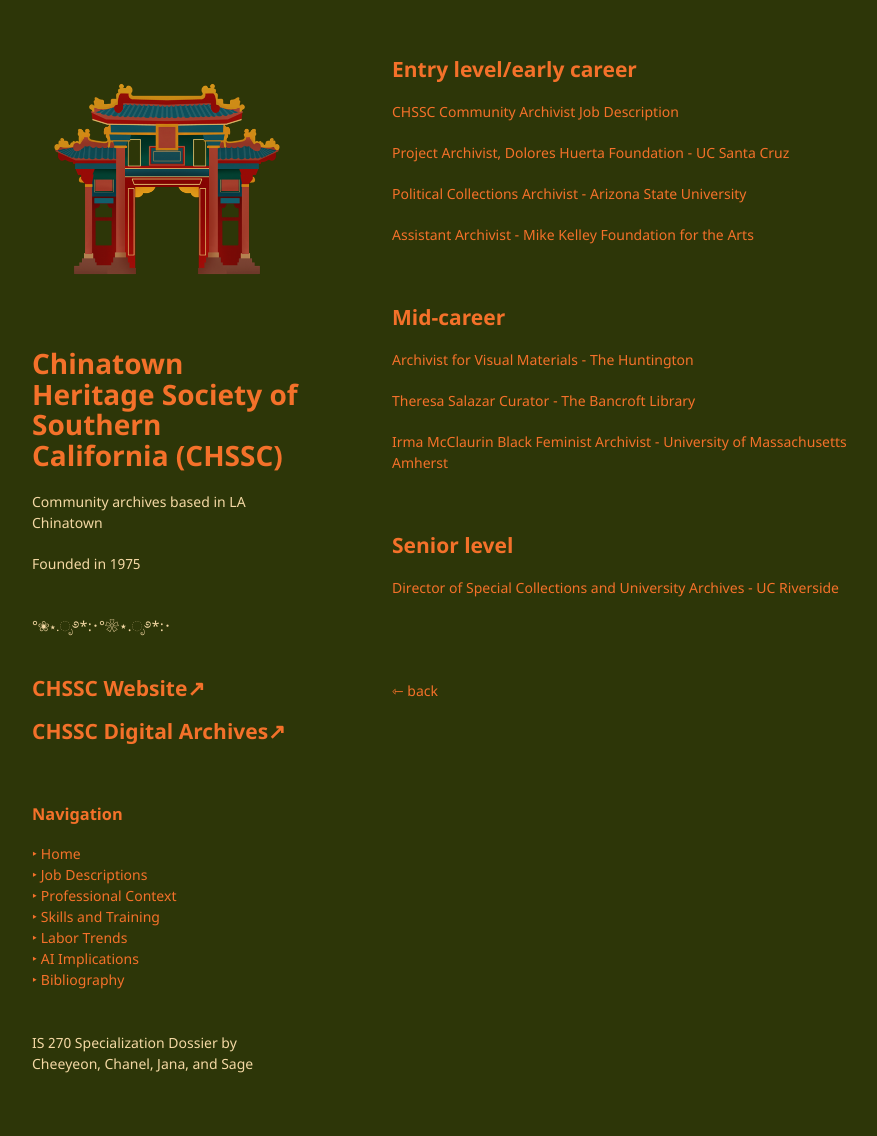
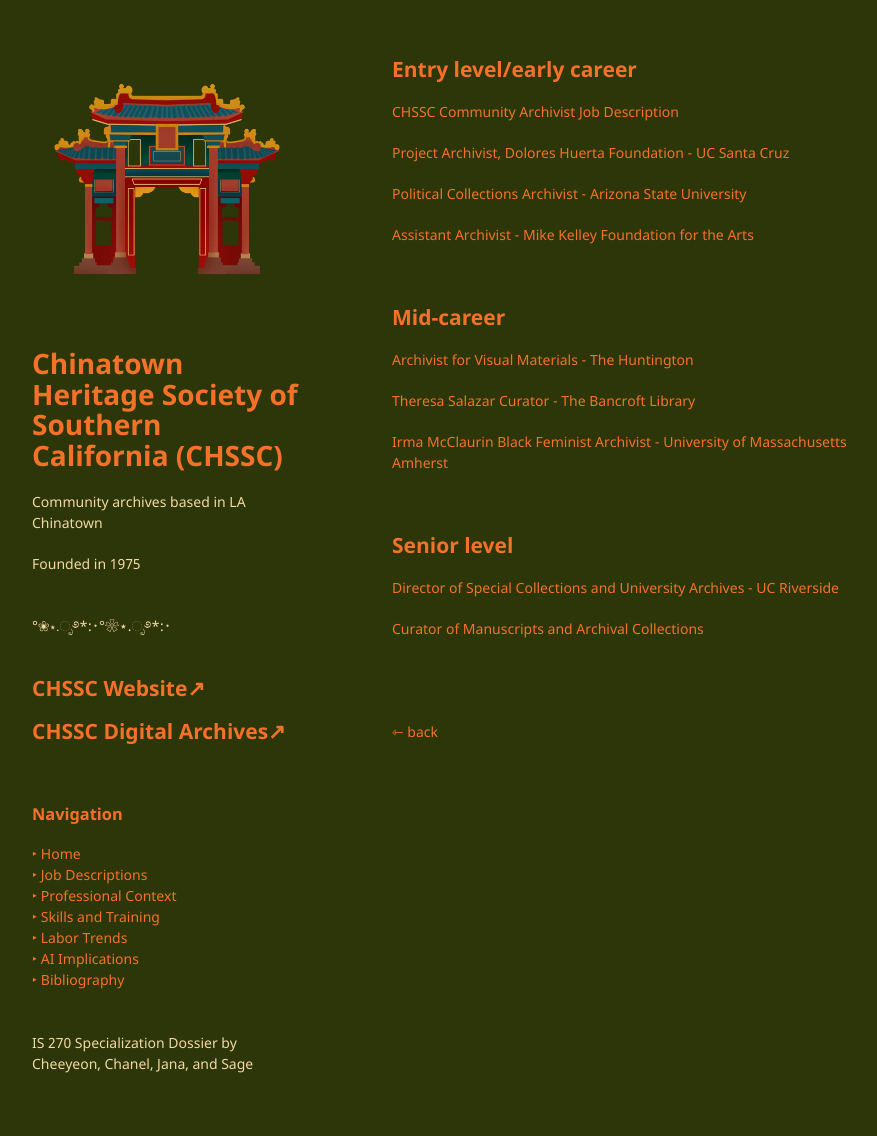
Before and after one commit to chaanelly/IS270-CHSSC, a Jekyll site: the page built from pages/community-archivist.md, in a window 1280 px wide. Shown: the whole page, without its empty margins (178-1055 px from the left). Built offline with Jekyll 4.4.1, drawn with Linux system fonts in a browser that asks for light colours; our own code applies the rules of GitHub Pages for plain Markdown files.

Commit message:
Update community-archivist.md

```diff
--- a/pages/community-archivist.md
+++ b/pages/community-archivist.md
@@ -24,6 +24,8 @@
 
 [Director of Special Collections and University Archives - UC Riverside](https://turtledurdle.github.io/IS270-CHSSC/Director-SC-UCR.pdf)
 
+[Curator of Manuscripts and Archival Collections](https://turtledurdle.github.io/IS270-CHSSC/curator-of-manuscripts-archival-collections-nyhs.pdf)
+
 <br>
 <br>
 
```
